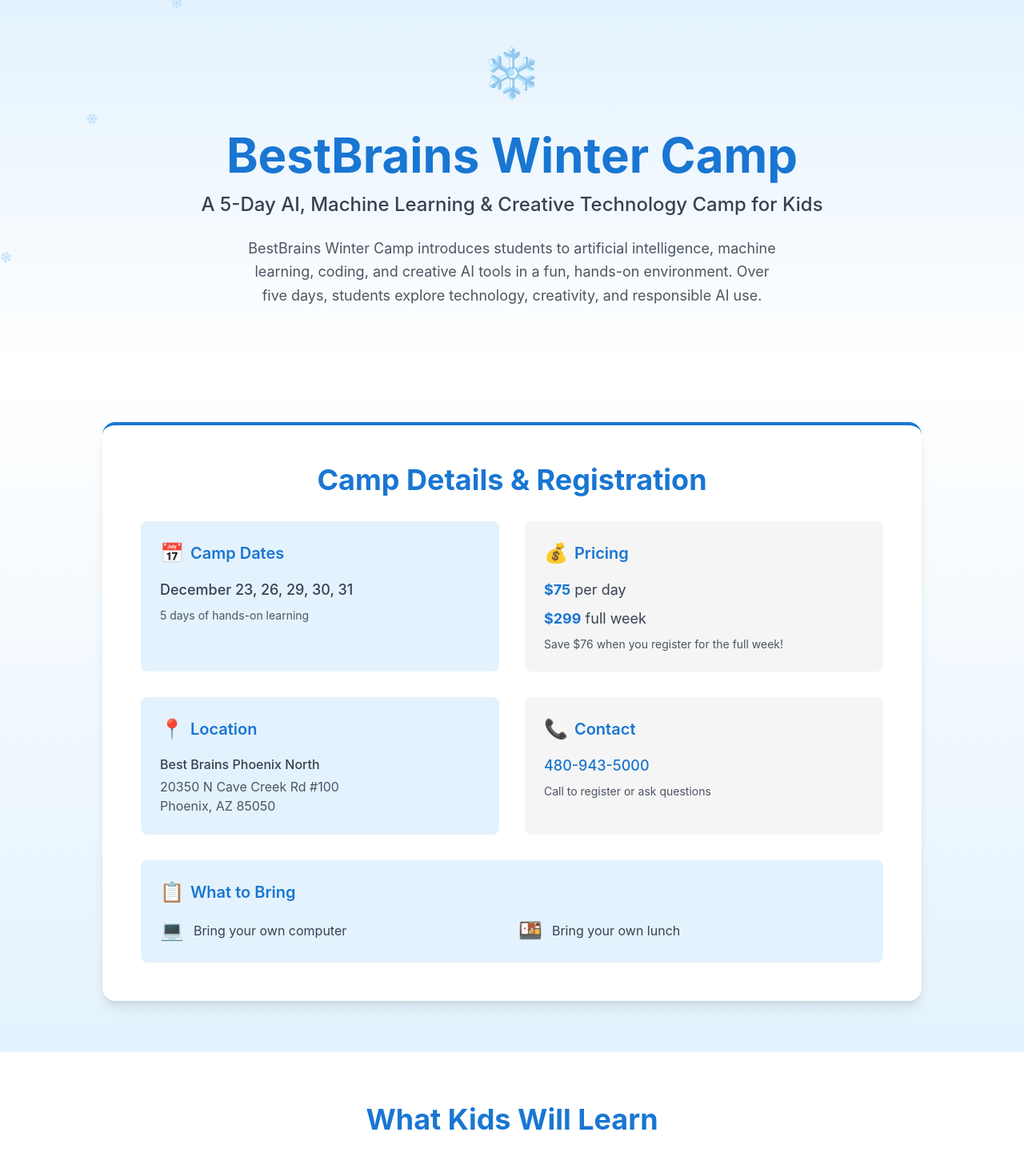
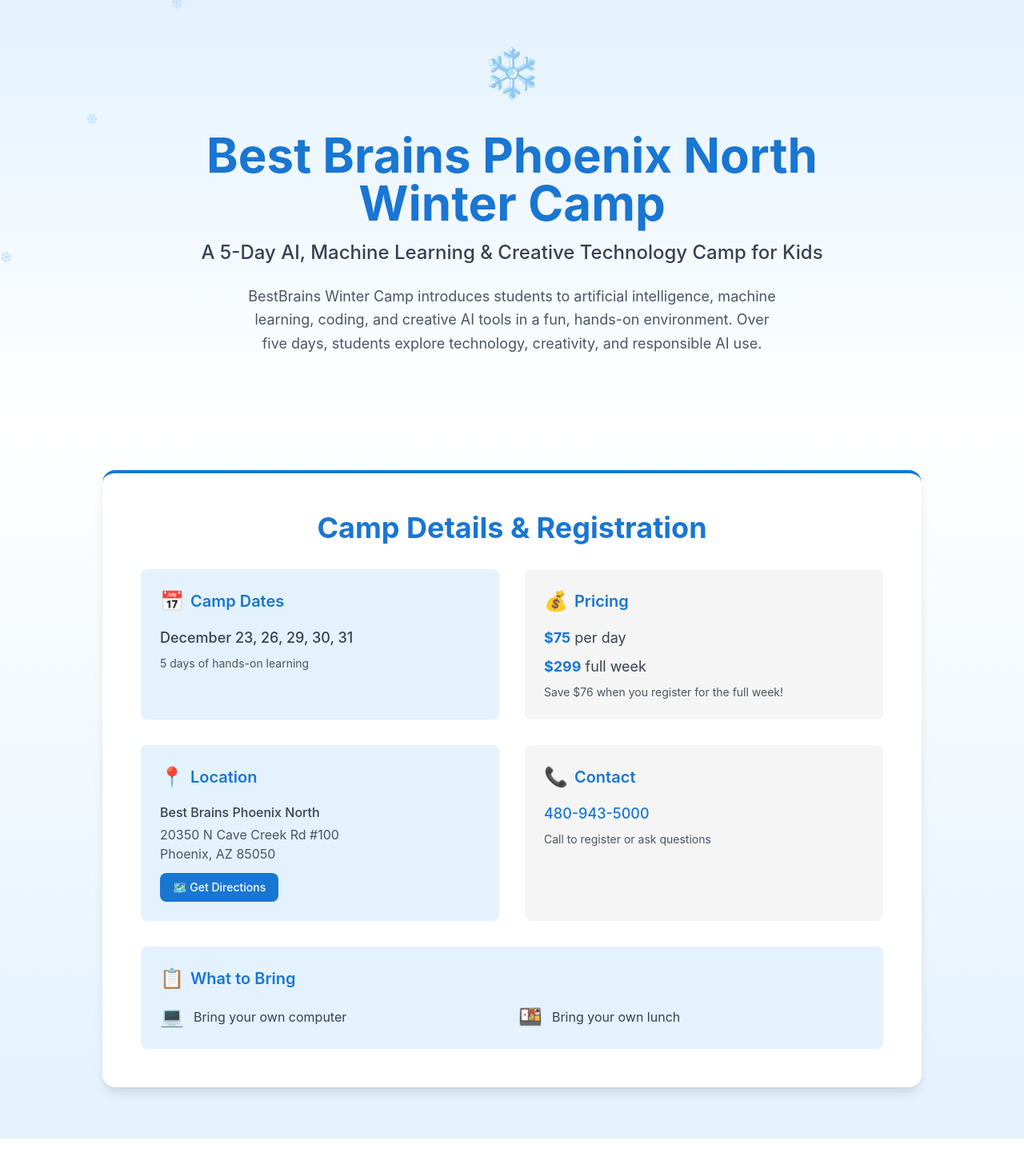
Before and after one commit to ArneshDorsatwar/Wintercamp2025, a Next.js app: page / in a window 1280 px wide. Shown: the top 1451 px of the page at 80% size. Built offline with nearby package versions, Linux system fonts and the light colour scheme.

Commit message:
Update camp name and location details in Home component, including a link for directions.

```diff
--- a/app/page.tsx
+++ b/app/page.tsx
@@ -83,7 +83,7 @@
           </HeroAnimation>
           <HeroAnimation delay={100}>
             <h1 className="text-5xl md:text-6xl font-bold text-winter-darkBlue mb-4">
-              BestBrains Winter Camp
+              Best Brains Phoenix North Winter Camp
             </h1>
           </HeroAnimation>
           <HeroAnimation delay={200}>
@@ -148,8 +148,23 @@
                   Location
                 </h3>
                 <p className="text-gray-700 font-medium mb-1">Best Brains Phoenix North</p>
-                <p className="text-gray-600">20350 N Cave Creek Rd #100</p>
-                <p className="text-gray-600">Phoenix, AZ 85050</p>
+                <a
+                  href="https://maps.google.com/?q=20350+N+Cave+Creek+Rd+%23100,+Phoenix,+AZ+85050"
+                  target="_blank"
+                  rel="noopener noreferrer"
+                  className="block text-gray-600 hover:text-winter-darkBlue hover:underline transition-colors"
+                >
+                  <p>20350 N Cave Creek Rd #100</p>
+                  <p>Phoenix, AZ 85050</p>
+                </a>
+                <a
+                  href="https://maps.google.com/?q=20350+N+Cave+Creek+Rd+%23100,+Phoenix,+AZ+85050"
+                  target="_blank"
+                  rel="noopener noreferrer"
+                  className="inline-block mt-3 px-4 py-2 bg-winter-darkBlue text-white rounded-lg hover:bg-blue-700 transition-colors text-sm font-medium"
+                >
+                  🗺️ Get Directions
+                </a>
               </div>
 
               <div className="bg-winter-gray rounded-lg p-6">
@@ -311,7 +326,7 @@
       {/* Footer */}
       <footer className="bg-winter-darkBlue text-white py-12 px-4 sm:px-6 lg:px-8">
         <div className="max-w-5xl mx-auto text-center">
-          <h3 className="text-2xl font-bold mb-4">BestBrains Winter Camp</h3>
+          <h3 className="text-2xl font-bold mb-4">Best Brains Winter Camp</h3>
           <p className="text-winter-lightBlue mb-2">Winter 2025</p>
           <p className="text-lg italic mt-6 text-winter-blue">
             Learning today. Creating tomorrow.
```
